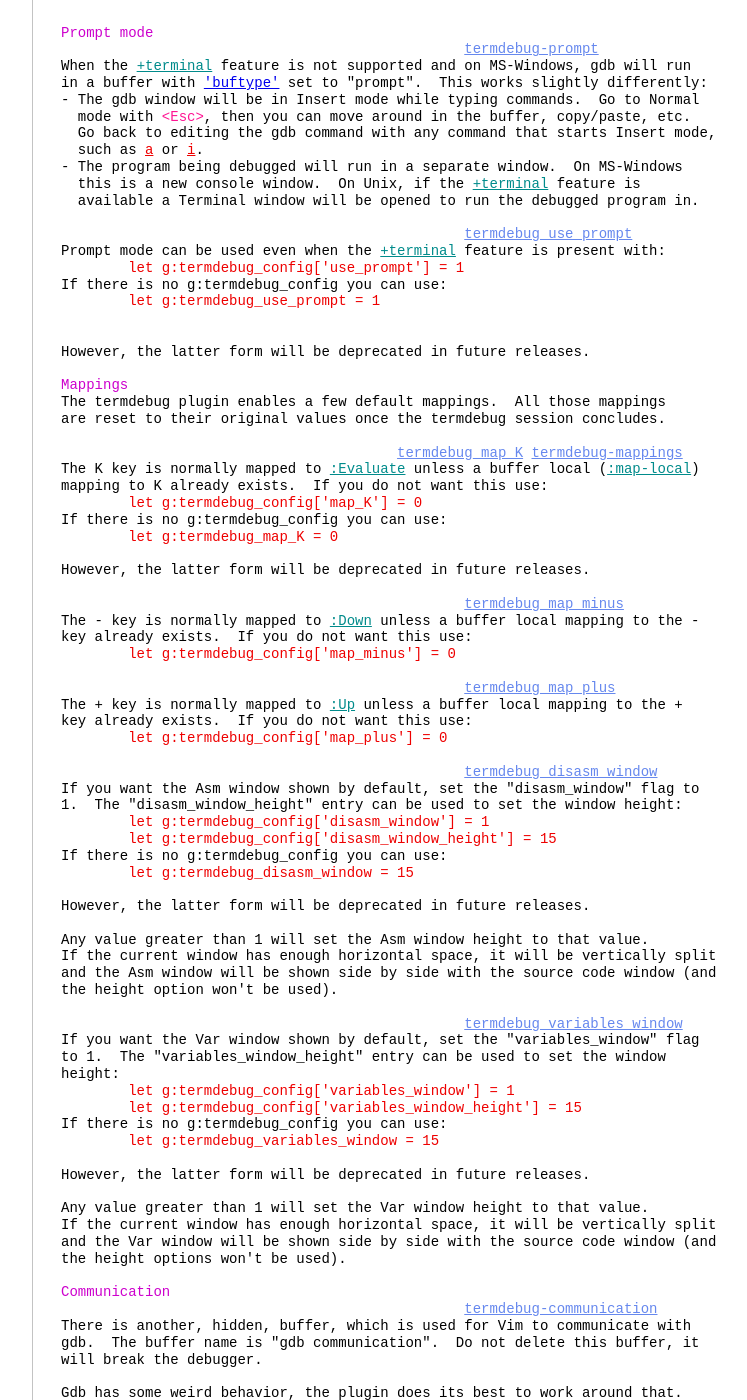
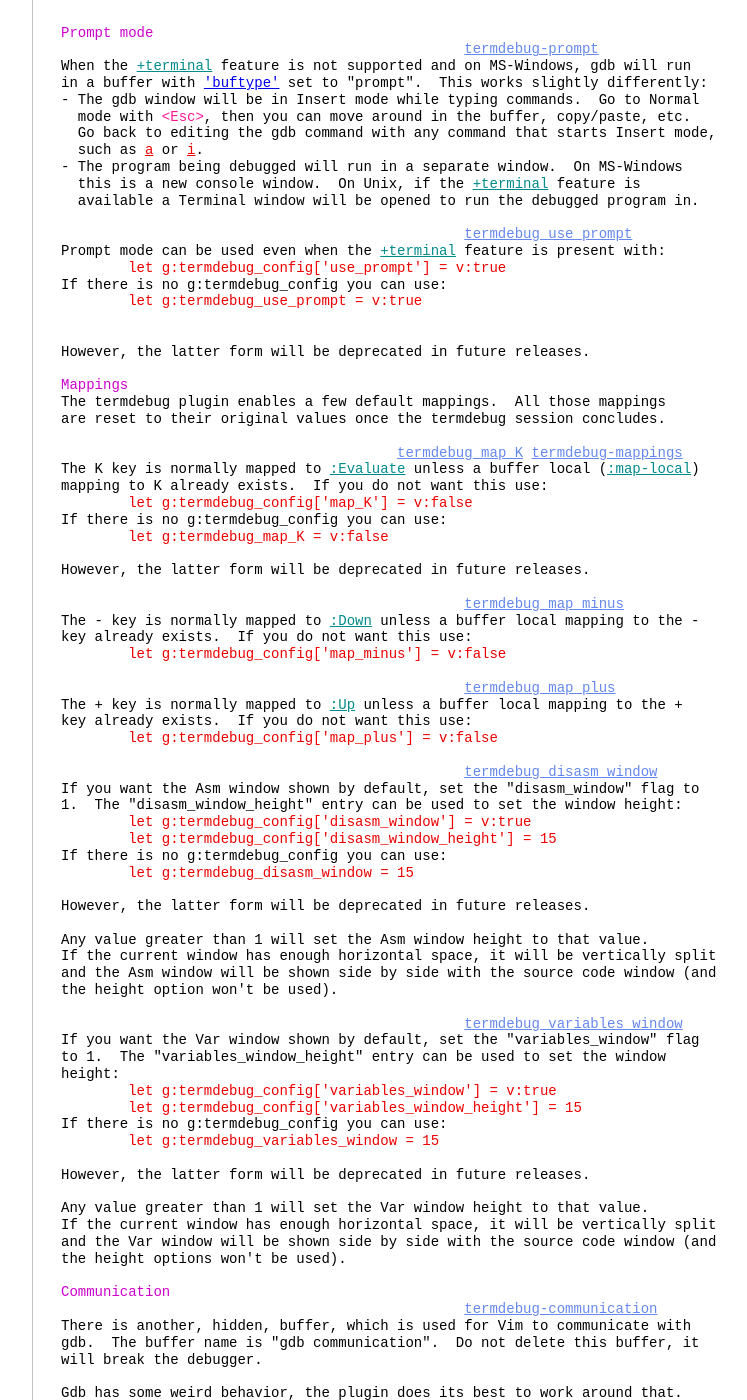
Before and after one commit to vim-jp/vimdoc-en, a Jekyll site: the page built from terminal.html, in a window 1280 px wide and 1400 px high, scrolled down 25676 px. Shown: the whole window, without its empty margins (340-1087 px from the left). Built offline with Jekyll 4.4.1, drawn with Linux system fonts in a browser that asks for light colours; nearby versions of some CDN libraries; comment, search, counter and statistics services are not loaded; some of the changed text lies outside the part shown.

Commit message:
Generated by GitHub workflow 10020240975
https://github.com/vim-jp/vimdoc-en/actions/runs/10020240975

```diff
--- a/terminal.html
+++ b/terminal.html
@@ -3,7 +3,7 @@ layout: vimdoc
 helpname: 'terminal'
 ---
 <div id='vimCodeElement'>
-<a class="Constant" href="terminal.html" name="terminal.txt">terminal.txt</a>&nbsp;&nbsp;For&nbsp;<span class="Identifier">Vim version 9.1.</span>&nbsp;&nbsp;Last change: 2024 Jul 14<br>
+<a class="Constant" href="terminal.html" name="terminal.txt">terminal.txt</a>&nbsp;&nbsp;For&nbsp;<span class="Identifier">Vim version 9.1.</span>&nbsp;&nbsp;Last change: 2024 Jul 20<br>
 <br>
 <br>
 &nbsp;&nbsp;&nbsp;&nbsp;&nbsp;&nbsp;&nbsp;&nbsp;&nbsp;&nbsp;&nbsp;&nbsp;&nbsp;&nbsp;&nbsp;&nbsp;&nbsp;&nbsp;<span class="Identifier">VIM REFERENCE MANUAL&nbsp;&nbsp;&nbsp;&nbsp;by Bram Moolenaar</span><br>
@@ -1535,9 +1535,9 @@ in a buffer with&nbsp;<a class="Type" href="options.html#'buftype'">'buftype'</a
 <br>
 &nbsp;&nbsp;&nbsp;&nbsp;&nbsp;&nbsp;&nbsp;&nbsp;&nbsp;&nbsp;&nbsp;&nbsp;&nbsp;&nbsp;&nbsp;&nbsp;&nbsp;&nbsp;&nbsp;&nbsp;&nbsp;&nbsp;&nbsp;&nbsp;&nbsp;&nbsp;&nbsp;&nbsp;&nbsp;&nbsp;&nbsp;&nbsp;&nbsp;&nbsp;&nbsp;&nbsp;&nbsp;&nbsp;&nbsp;&nbsp;&nbsp;&nbsp;&nbsp;&nbsp;&nbsp;&nbsp;&nbsp;&nbsp;<a class="Constant" href="terminal.html#termdebug_use_prompt" name="termdebug_use_prompt">termdebug_use_prompt</a><br>
 Prompt mode can be used even when the&nbsp;<a class="Identifier" href="various.html#+terminal">+terminal</a>&nbsp;feature is present with:<br>
-<div class="helpExample">&nbsp;&nbsp;&nbsp;&nbsp;&nbsp;&nbsp;&nbsp;&nbsp;let g:termdebug_config['use_prompt'] = 1</div>
+<div class="helpExample">&nbsp;&nbsp;&nbsp;&nbsp;&nbsp;&nbsp;&nbsp;&nbsp;let g:termdebug_config['use_prompt'] = v:true</div>
 If there is no g:termdebug_config you can use:<br>
-<div class="helpExample">&nbsp;&nbsp;&nbsp;&nbsp;&nbsp;&nbsp;&nbsp;&nbsp;let g:termdebug_use_prompt = 1</div>
+<div class="helpExample">&nbsp;&nbsp;&nbsp;&nbsp;&nbsp;&nbsp;&nbsp;&nbsp;let g:termdebug_use_prompt = v:true</div>
 <br>
 <br>
 However, the latter form will be deprecated in future releases.<br>
@@ -1549,26 +1549,26 @@ are reset to their original values once the termdebug session concludes.<br>
 &nbsp;&nbsp;&nbsp;&nbsp;&nbsp;&nbsp;&nbsp;&nbsp;&nbsp;&nbsp;&nbsp;&nbsp;&nbsp;&nbsp;&nbsp;&nbsp;&nbsp;&nbsp;&nbsp;&nbsp;&nbsp;&nbsp;&nbsp;&nbsp;&nbsp;&nbsp;&nbsp;&nbsp;&nbsp;&nbsp;&nbsp;&nbsp;&nbsp;&nbsp;&nbsp;&nbsp;&nbsp;&nbsp;&nbsp;&nbsp;<a class="Constant" href="terminal.html#termdebug_map_K" name="termdebug_map_K">termdebug_map_K</a>&nbsp;<a class="Constant" href="terminal.html#termdebug-mappings" name="termdebug-mappings">termdebug-mappings</a><br>
 The K key is normally mapped to&nbsp;<a class="Identifier" href="terminal.html#:Evaluate">:Evaluate</a>&nbsp;unless a buffer local (<a class="Identifier" href="map.html#:map-local">:map-local</a>)<br>
 mapping to K already exists.&nbsp;&nbsp;If you do not want this use:<br>
-<div class="helpExample">&nbsp;&nbsp;&nbsp;&nbsp;&nbsp;&nbsp;&nbsp;&nbsp;let g:termdebug_config['map_K'] = 0</div>
+<div class="helpExample">&nbsp;&nbsp;&nbsp;&nbsp;&nbsp;&nbsp;&nbsp;&nbsp;let g:termdebug_config['map_K'] = v:false</div>
 If there is no g:termdebug_config you can use:<br>
-<div class="helpExample">&nbsp;&nbsp;&nbsp;&nbsp;&nbsp;&nbsp;&nbsp;&nbsp;let g:termdebug_map_K = 0</div>
+<div class="helpExample">&nbsp;&nbsp;&nbsp;&nbsp;&nbsp;&nbsp;&nbsp;&nbsp;let g:termdebug_map_K = v:false</div>
 <br>
 However, the latter form will be deprecated in future releases.<br>
 <br>
 &nbsp;&nbsp;&nbsp;&nbsp;&nbsp;&nbsp;&nbsp;&nbsp;&nbsp;&nbsp;&nbsp;&nbsp;&nbsp;&nbsp;&nbsp;&nbsp;&nbsp;&nbsp;&nbsp;&nbsp;&nbsp;&nbsp;&nbsp;&nbsp;&nbsp;&nbsp;&nbsp;&nbsp;&nbsp;&nbsp;&nbsp;&nbsp;&nbsp;&nbsp;&nbsp;&nbsp;&nbsp;&nbsp;&nbsp;&nbsp;&nbsp;&nbsp;&nbsp;&nbsp;&nbsp;&nbsp;&nbsp;&nbsp;<a class="Constant" href="terminal.html#termdebug_map_minus" name="termdebug_map_minus">termdebug_map_minus</a><br>
 The - key is normally mapped to&nbsp;<a class="Identifier" href="terminal.html#:Down">:Down</a>&nbsp;unless a buffer local mapping to the -<br>
 key already exists.&nbsp;&nbsp;If you do not want this use:<br>
-<div class="helpExample">&nbsp;&nbsp;&nbsp;&nbsp;&nbsp;&nbsp;&nbsp;&nbsp;let g:termdebug_config['map_minus'] = 0</div>
+<div class="helpExample">&nbsp;&nbsp;&nbsp;&nbsp;&nbsp;&nbsp;&nbsp;&nbsp;let g:termdebug_config['map_minus'] = v:false</div>
 <br>
 &nbsp;&nbsp;&nbsp;&nbsp;&nbsp;&nbsp;&nbsp;&nbsp;&nbsp;&nbsp;&nbsp;&nbsp;&nbsp;&nbsp;&nbsp;&nbsp;&nbsp;&nbsp;&nbsp;&nbsp;&nbsp;&nbsp;&nbsp;&nbsp;&nbsp;&nbsp;&nbsp;&nbsp;&nbsp;&nbsp;&nbsp;&nbsp;&nbsp;&nbsp;&nbsp;&nbsp;&nbsp;&nbsp;&nbsp;&nbsp;&nbsp;&nbsp;&nbsp;&nbsp;&nbsp;&nbsp;&nbsp;&nbsp;<a class="Constant" href="terminal.html#termdebug_map_plus" name="termdebug_map_plus">termdebug_map_plus</a><br>
 The + key is normally mapped to&nbsp;<a class="Identifier" href="terminal.html#:Up">:Up</a>&nbsp;unless a buffer local mapping to the +<br>
 key already exists.&nbsp;&nbsp;If you do not want this use:<br>
-<div class="helpExample">&nbsp;&nbsp;&nbsp;&nbsp;&nbsp;&nbsp;&nbsp;&nbsp;let g:termdebug_config['map_plus'] = 0</div>
+<div class="helpExample">&nbsp;&nbsp;&nbsp;&nbsp;&nbsp;&nbsp;&nbsp;&nbsp;let g:termdebug_config['map_plus'] = v:false</div>
 <br>
 &nbsp;&nbsp;&nbsp;&nbsp;&nbsp;&nbsp;&nbsp;&nbsp;&nbsp;&nbsp;&nbsp;&nbsp;&nbsp;&nbsp;&nbsp;&nbsp;&nbsp;&nbsp;&nbsp;&nbsp;&nbsp;&nbsp;&nbsp;&nbsp;&nbsp;&nbsp;&nbsp;&nbsp;&nbsp;&nbsp;&nbsp;&nbsp;&nbsp;&nbsp;&nbsp;&nbsp;&nbsp;&nbsp;&nbsp;&nbsp;&nbsp;&nbsp;&nbsp;&nbsp;&nbsp;&nbsp;&nbsp;&nbsp;<a class="Constant" href="terminal.html#termdebug_disasm_window" name="termdebug_disasm_window">termdebug_disasm_window</a><br>
 If you want the Asm window shown by default, set the &quot;disasm_window&quot; flag to<br>
 1.&nbsp;&nbsp;The &quot;disasm_window_height&quot; entry can be used to set the window height:<br>
-<div class="helpExample">&nbsp;&nbsp;&nbsp;&nbsp;&nbsp;&nbsp;&nbsp;&nbsp;let g:termdebug_config['disasm_window'] = 1<br>
+<div class="helpExample">&nbsp;&nbsp;&nbsp;&nbsp;&nbsp;&nbsp;&nbsp;&nbsp;let g:termdebug_config['disasm_window'] = v:true<br>
 &nbsp;&nbsp;&nbsp;&nbsp;&nbsp;&nbsp;&nbsp;&nbsp;let g:termdebug_config['disasm_window_height'] = 15</div>
 If there is no g:termdebug_config you can use:<br>
 <div class="helpExample">&nbsp;&nbsp;&nbsp;&nbsp;&nbsp;&nbsp;&nbsp;&nbsp;let g:termdebug_disasm_window = 15</div>
@@ -1584,7 +1584,7 @@ the height option won't be used).<br>
 If you want the Var window shown by default, set the &quot;variables_window&quot; flag<br>
 to 1.&nbsp;&nbsp;The &quot;variables_window_height&quot; entry can be used to set the window<br>
 height:<br>
-<div class="helpExample">&nbsp;&nbsp;&nbsp;&nbsp;&nbsp;&nbsp;&nbsp;&nbsp;let g:termdebug_config['variables_window'] = 1<br>
+<div class="helpExample">&nbsp;&nbsp;&nbsp;&nbsp;&nbsp;&nbsp;&nbsp;&nbsp;let g:termdebug_config['variables_window'] = v:true<br>
 &nbsp;&nbsp;&nbsp;&nbsp;&nbsp;&nbsp;&nbsp;&nbsp;let g:termdebug_config['variables_window_height'] = 15</div>
 If there is no g:termdebug_config you can use:<br>
 <div class="helpExample">&nbsp;&nbsp;&nbsp;&nbsp;&nbsp;&nbsp;&nbsp;&nbsp;let g:termdebug_variables_window = 15</div>
```
